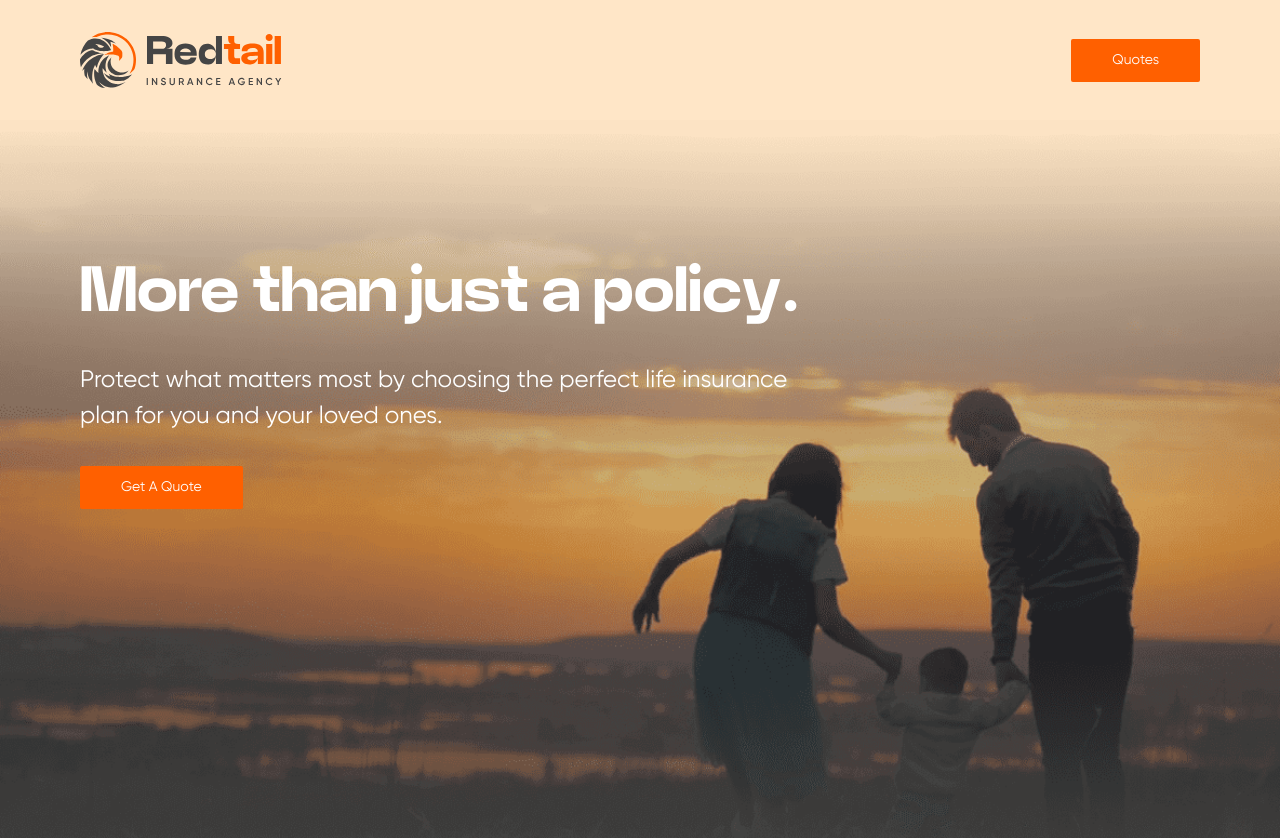
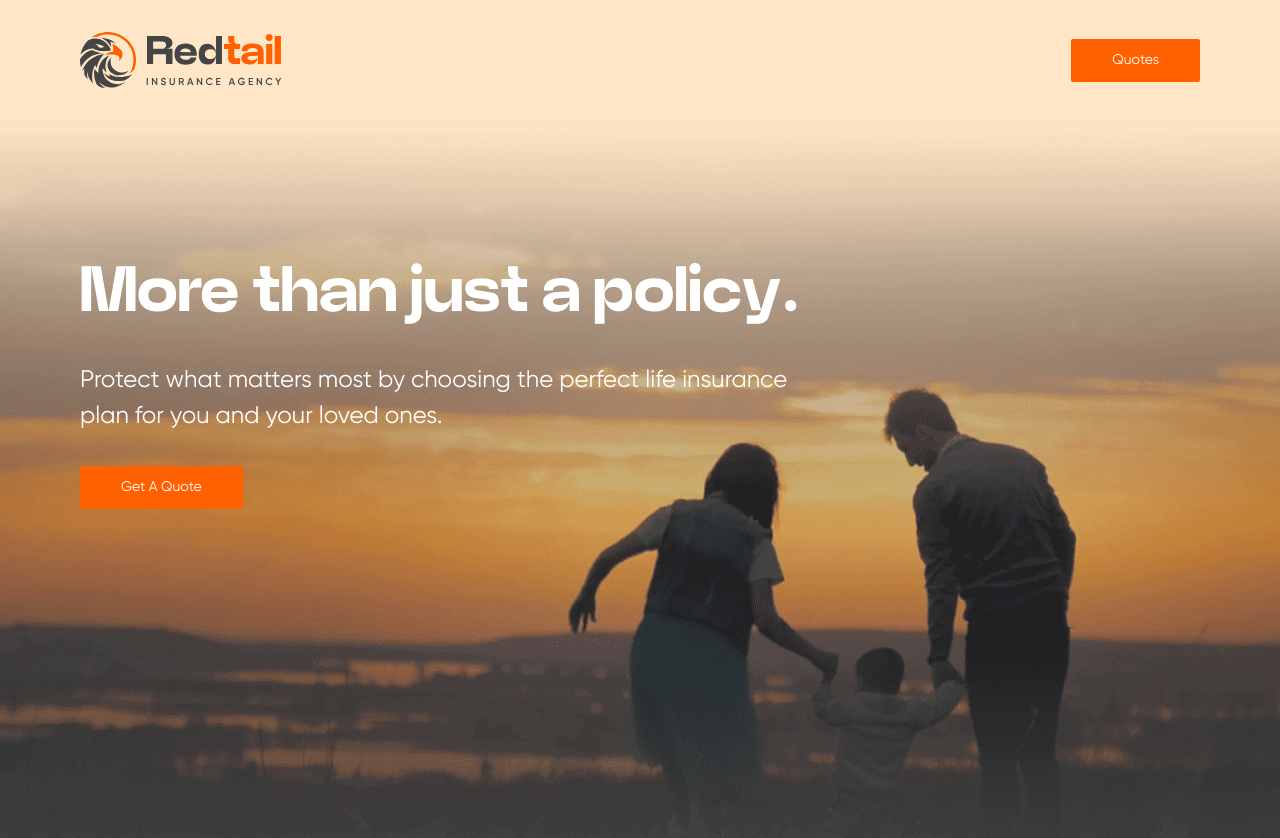
Before and after one commit to Subaa2128/redtail-lander, a React (Vite) app: page / in a window 1280 px wide. Shown: the top 838 px of the page. Built offline with nearby package versions, Linux system fonts and the light colour scheme.

Commit message:
chore: tell us image size

```diff
--- a/src/components/Hero/Hero.scss
+++ b/src/components/Hero/Hero.scss
@@ -5,7 +5,7 @@
   width: 100%;
   height: 100vh;
   background-size: cover;
-  background-position: center center;
+  background-position: 73% 0%;
   .hero-wrapper {
     position: absolute;
     top: 134px;
```
